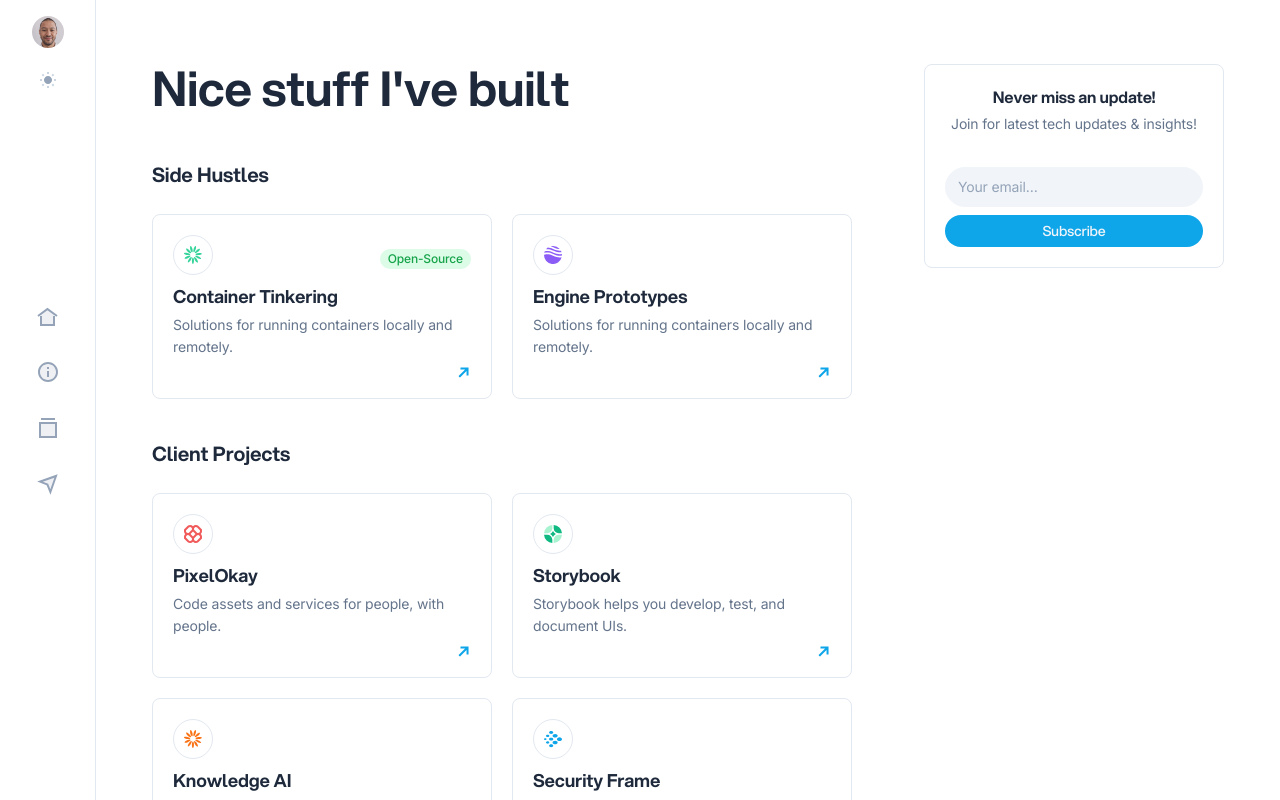
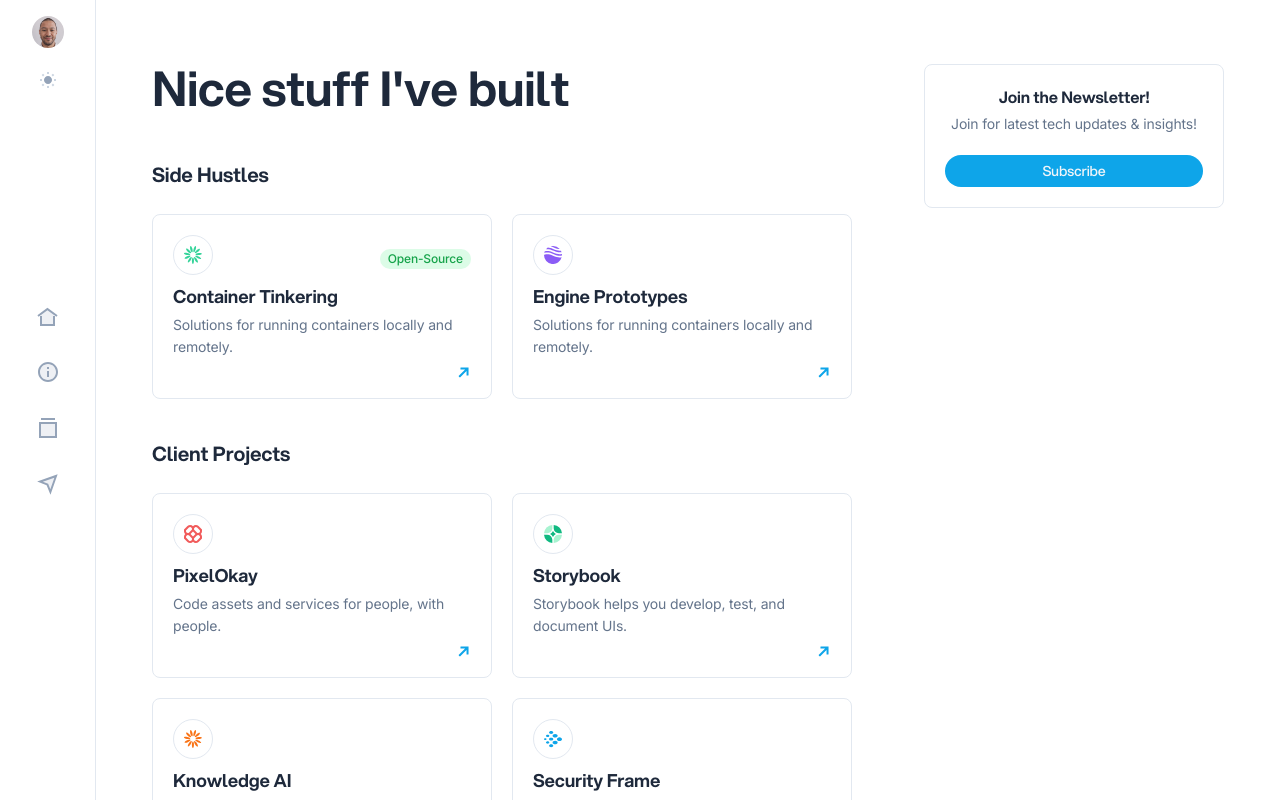
Before and after one commit to igventurelli/igventurelli.github.io, a Next.js app: page /projects in a window 1280 px wide. Shown: the top 800 px of the page. Built offline with nearby package versions, Linux system fonts and the light colour scheme.

Commit message:
chore(newsletter): finishing newsletter

```diff
--- a/app/subscribe/page.tsx
+++ b/app/subscribe/page.tsx
@@ -8,6 +8,7 @@ import Avatar04 from '@/public/images/avatar-04.jpg'
 import Avatar05 from '@/public/images/avatar-05.jpg'
 import Testimonial01 from '@/public/images/testimonial-01.jpg'
 import Testimonial02 from '@/public/images/testimonial-02.jpg'
+import Link from 'next/link'
 
 export const metadata = {
   title: 'Subscribe - Igor Venturelli',
@@ -73,21 +74,9 @@ export default function Subscribe() {
                 </ul>
                 <div>
                   {/* Subscribe form */}
-                  <form>
-                    <div className="flex flex-col md:flex-row justify-center max-w-xs mx-auto md:max-w-md md:mx-0">
-                      <input
-                        type="email"
-                        className="form-input w-full mb-2 md:mb-0 md:mr-2"
-                        placeholder="Your email"
-                        aria-label="Your email\u2026"
-                      />
-                      <button className="btn text-white bg-sky-500 hover:bg-sky-600">
-                        Subscribe
-                      </button>
-                    </div>
-                    {/* Success message */}
-                    {/* <p className="text-xs text-slate-500 mt-3 italic">Thanks for subscribing!</p> */}
-                  </form>
+                  <Link className="btn-sm w-[30%]  text-slate-100 bg-sky-500 hover:bg-sky-600" target="_blank" href="https://embeds.beehiiv.com/4572ba6b-21cf-4d30-8319-a6e3c6087642">
+                    Subscribe
+                  </Link>
                 </div>
               </div>
             </section>
--- a/components/widget-newsletter.tsx
+++ b/components/widget-newsletter.tsx
@@ -4,25 +4,18 @@ import Avatar02 from '@/public/images/avatar-02.jpg'
 import Avatar03 from '@/public/images/avatar-03.jpg'
 import Avatar04 from '@/public/images/avatar-04.jpg'
 import Avatar05 from '@/public/images/avatar-05.jpg'
+import Link from 'next/link'
 
 export default function WidgetNewsletter() {
   return (
     <div className="rounded-lg border border-slate-200 dark:border-slate-800 dark:bg-gradient-to-t dark:from-slate-800 dark:to-slate-800/30 p-5">
-      <div className="text-center mb-8">
-        <div className="font-aspekta font-[650] mb-1">Never miss an update!</div>
+      <div className="text-center mb-5">
+        <div className="font-aspekta font-[650] mb-1">Join the Newsletter!</div>
         <p className="text-sm text-slate-500 dark:text-slate-400">Join for latest tech updates & insights!</p>
       </div>
-      <form>
-        <div className="mb-2">
-          <label className="sr-only" htmlFor="newsletter">
-            Your email…
-          </label>
-          <input id="newsletter" type="email" className="form-input py-1 w-full" placeholder="Your email…" />
-        </div>
-        <button className="btn-sm w-full  text-slate-100 bg-sky-500 hover:bg-sky-600" type="submit">
-          Subscribe
-        </button>
-      </form>
+      <Link className="btn-sm w-full  text-slate-100 bg-sky-500 hover:bg-sky-600" target="_blank" href="https://embeds.beehiiv.com/4572ba6b-21cf-4d30-8319-a6e3c6087642">
+        Subscribe
+      </Link>
     </div>
   )
 }
```
